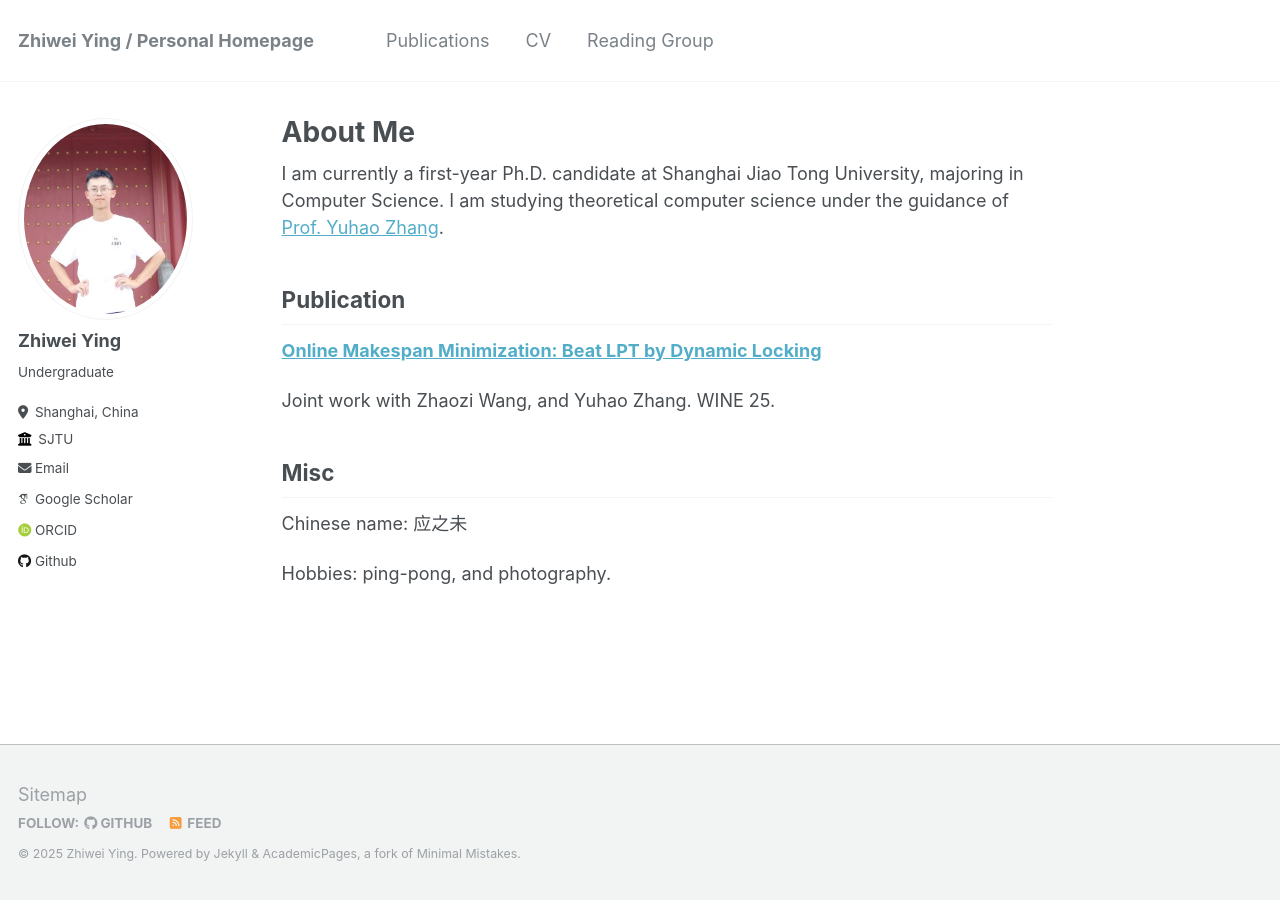
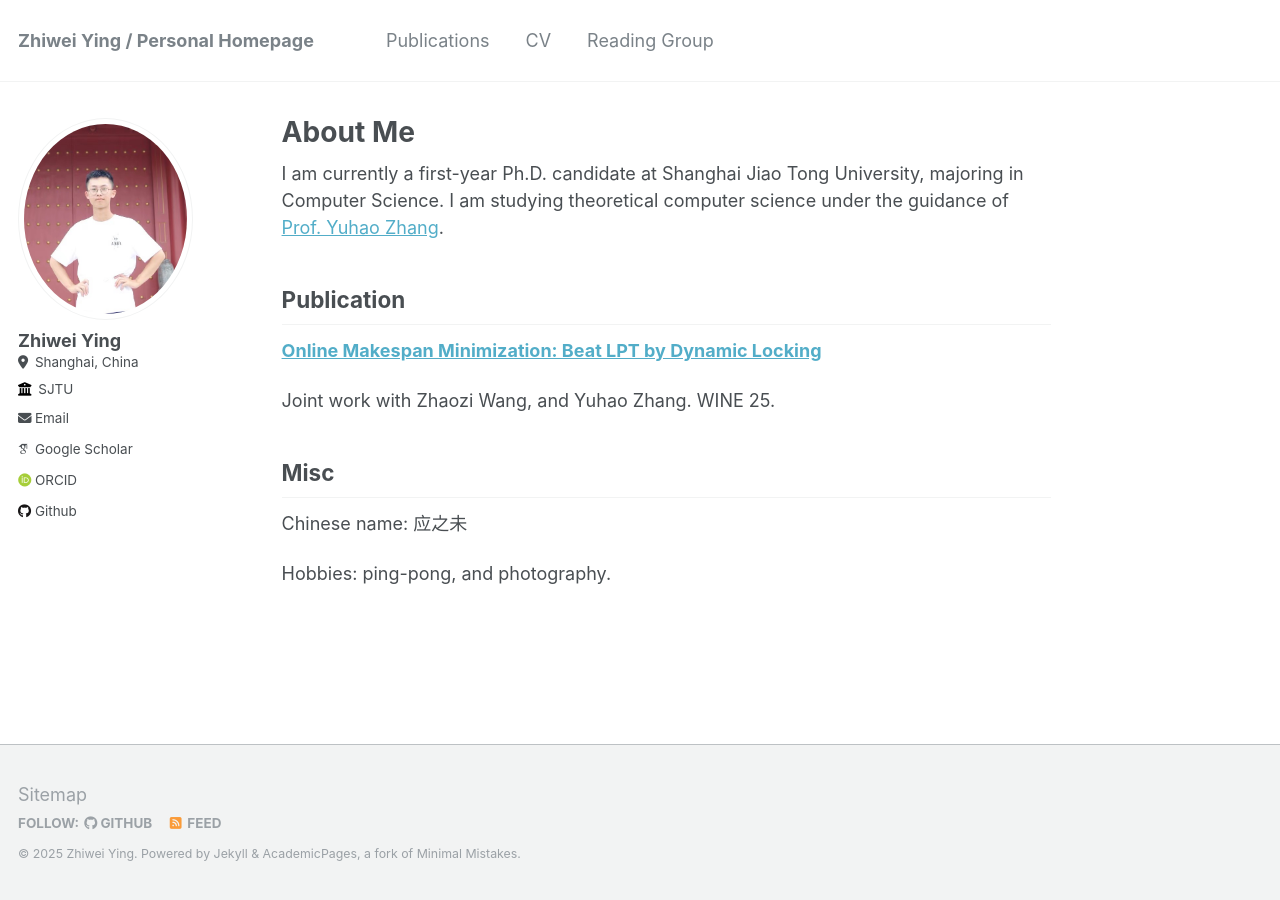
Before and after one commit to yzwykx/yzwykx.github.io, a Jekyll site: the page built from _pages/about.md, in a window 1280 px wide. Built offline with Jekyll 4.4.1, drawn with Linux system fonts in a browser that asks for light colours; some web fonts are replaced.

Commit message:
Update _config.yml

```diff
--- a/_config.yml
+++ b/_config.yml
@@ -11,7 +11,7 @@ locale                   : "en-US"
 title                    : "Zhiwei Ying / Personal Homepage"
 title_separator          : "-"
 name                     : &name "Zhiwei Ying"
-description              : &description "a thrid year undergraduate from Shanghai Jiao Tong University"
+description              : &description "a Ph.D. candidate in Shanghai Jiao Tong University"
 url                      : https://yzwykx.github.io # the base hostname & protocol for your site e.g. "https://mmistakes.github.io"
 baseurl                  : "" # the subpath of your site, e.g. "/blog"
 repository               : "yzwykx/yzwykx.github.io"
@@ -24,7 +24,7 @@ author:
   avatar           : "profilephoto.png"
   name             : "Zhiwei Ying"
   pronouns         : # example: "she/her"
-  bio              : "Undergraduate"
+  bio              : # "Undergraduate"
   location         : "Shanghai, China"
   employer         : "SJTU"
   uri              : # URL
```
